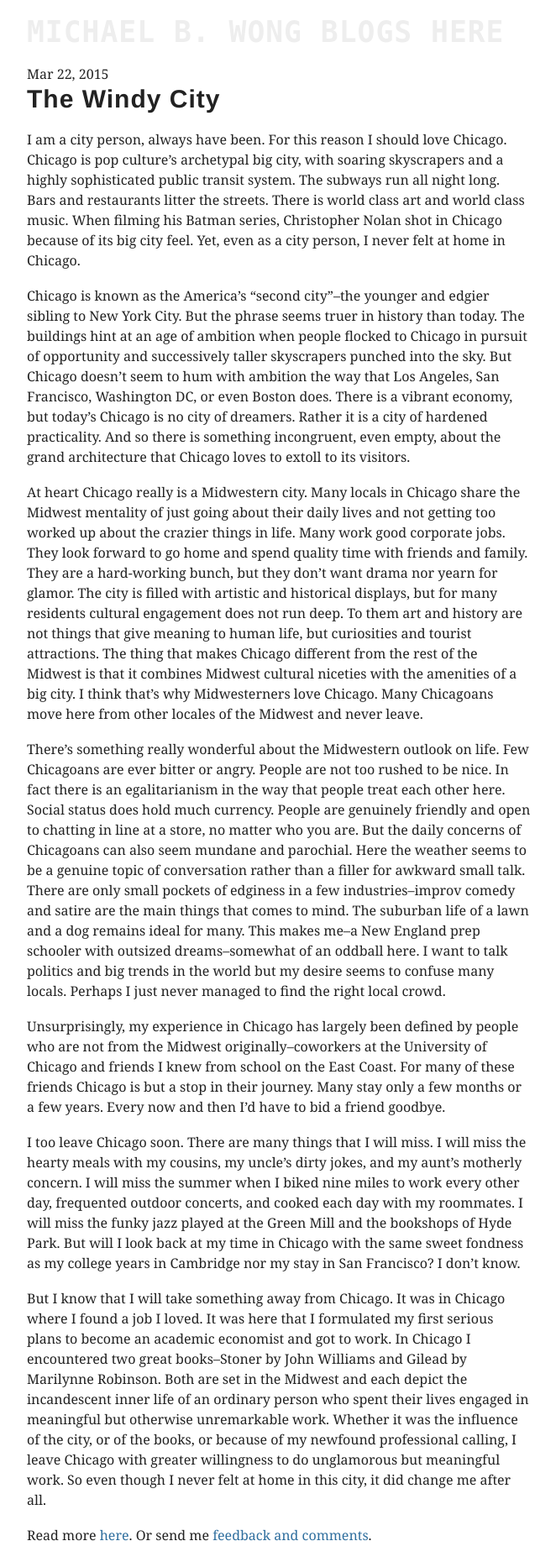
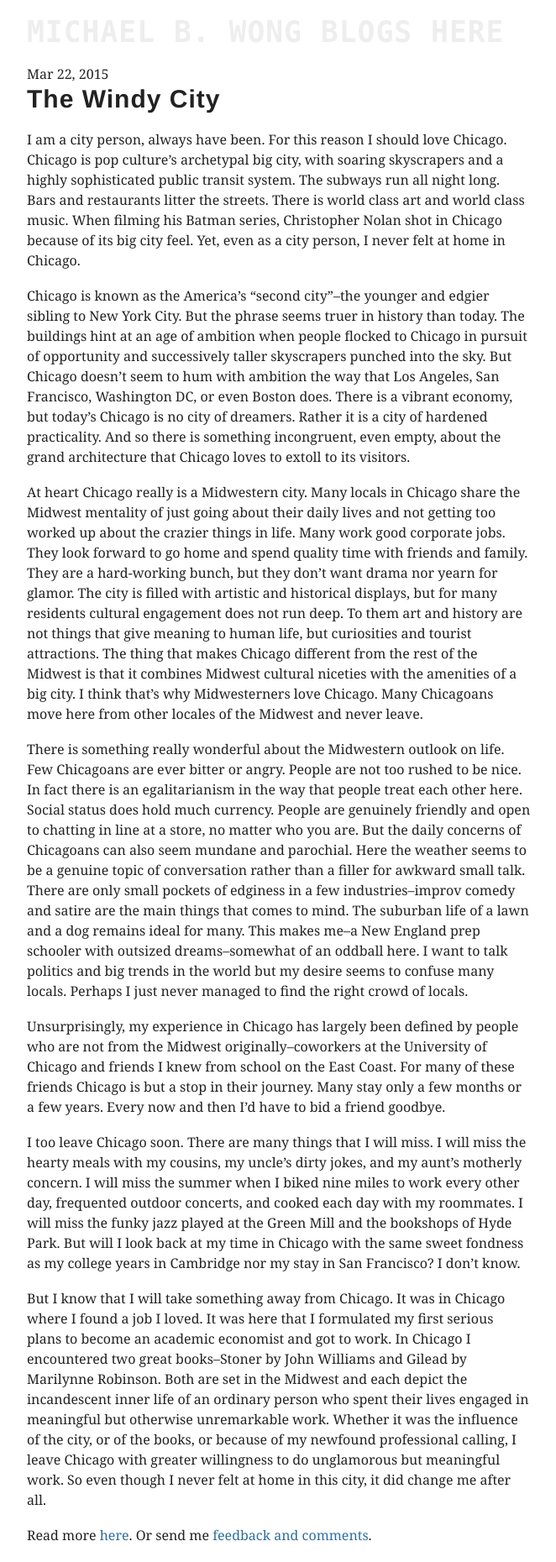
Before and after one commit to mbwong/mbwong.github.com, a Jekyll site: the page built from _posts/2015-03-22-chicago.md, in a window 1280 px wide. Shown: the whole page at 84% size, without its empty margins (308-970 px from the left). Built offline with Jekyll 4.4.1, drawn with Linux system fonts in a browser that asks for light colours.

Commit message:
Update 2015-03-22-chicago.md

```diff
--- a/_posts/2015-03-22-chicago.md
+++ b/_posts/2015-03-22-chicago.md
@@ -12,7 +12,7 @@
 
 At heart Chicago really is a Midwestern city. Many locals in Chicago share the Midwest mentality of just going about their daily lives and not getting too worked up about the crazier things in life. Many work good corporate jobs. They look forward to go home and spend quality time with friends and family. They are a hard-working bunch, but they don't want drama nor yearn for glamor. The city is filled with artistic and historical displays, but for many residents cultural engagement does not run deep. To them art and history are not things that give meaning to human life, but curiosities and tourist attractions. The thing that makes Chicago different from the rest of the Midwest is that it combines Midwest cultural niceties with the amenities of a big city. I think that's why Midwesterners love Chicago. Many Chicagoans move here from other locales of the Midwest and never leave.
 
-There's something really wonderful about the Midwestern outlook on life. Few Chicagoans are ever bitter or angry. People are not too rushed to be nice. In fact there is an egalitarianism in the way that people treat each other here. Social status does hold much currency. People are genuinely friendly and open to chatting in line at a store, no matter who you are. But the daily concerns of Chicagoans can also seem mundane and parochial. Here the weather seems to be a genuine topic of conversation rather than a filler for awkward small talk. There are only small pockets of edginess in a few industries--improv comedy and satire are the main things that comes to mind. The suburban life of a lawn and a dog remains ideal for many. This makes me--a New England prep schooler with outsized dreams--somewhat of an oddball here. I want to talk politics and big trends in the world but my desire seems to confuse many locals. Perhaps I just never managed to find the right local crowd.
+There is something really wonderful about the Midwestern outlook on life. Few Chicagoans are ever bitter or angry. People are not too rushed to be nice. In fact there is an egalitarianism in the way that people treat each other here. Social status does hold much currency. People are genuinely friendly and open to chatting in line at a store, no matter who you are. But the daily concerns of Chicagoans can also seem mundane and parochial. Here the weather seems to be a genuine topic of conversation rather than a filler for awkward small talk. There are only small pockets of edginess in a few industries--improv comedy and satire are the main things that comes to mind. The suburban life of a lawn and a dog remains ideal for many. This makes me--a New England prep schooler with outsized dreams--somewhat of an oddball here. I want to talk politics and big trends in the world but my desire seems to confuse many locals. Perhaps I just never managed to find the right crowd of locals.
 
 Unsurprisingly, my experience in Chicago has largely been defined by people who are not from the Midwest originally--coworkers at the University of Chicago and friends I knew from school on the East Coast. For many of these friends Chicago is but a stop in their journey. Many stay only a few months or a few years. Every now and then I'd have to bid a friend goodbye.
 
```
